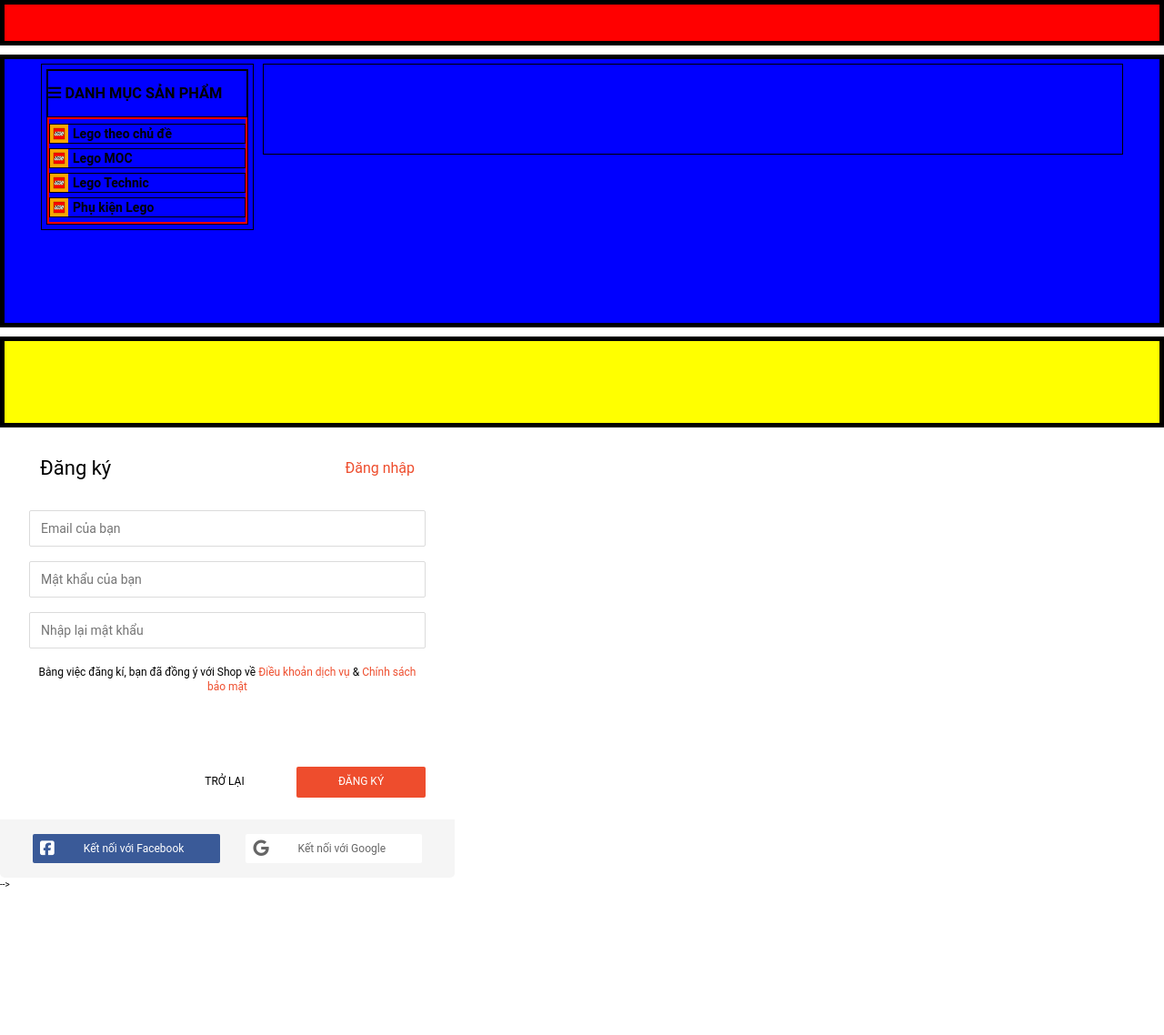
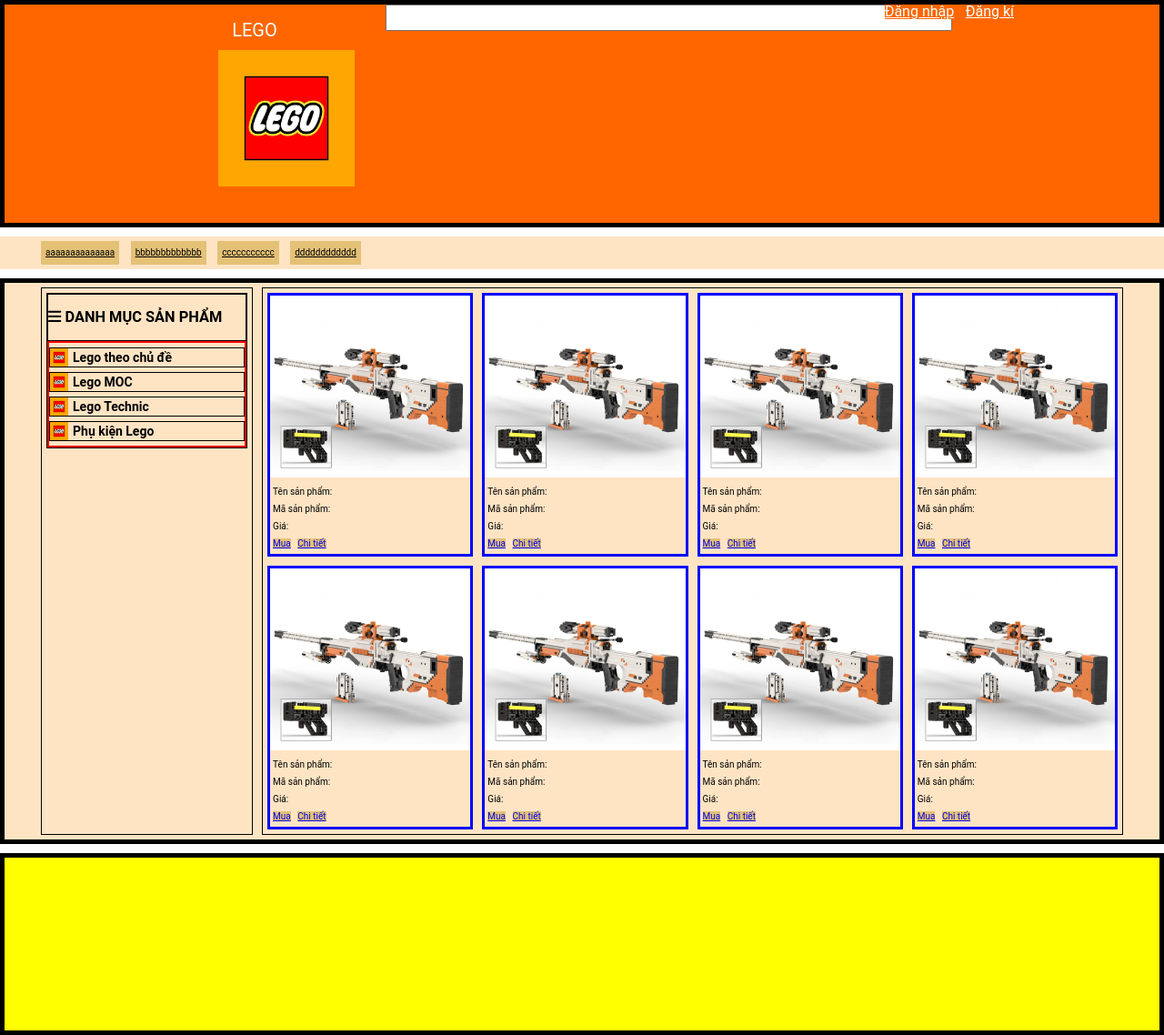
Before and after one commit to HoangDang119763/Website_LegoStore, a plain HTML site: page index.html in a window 1280 px wide. Shown: the whole page at 91% size. Before the commit the page ends 981 px from the top, so only its background shows below. Drawn offline with nearby package versions, Linux system fonts and the light colour scheme.

Commit message:
Tham khao code Lego.html - Hoang

```diff
--- a/assets/css/main.css
+++ b/assets/css/main.css
@@ -1,19 +1,69 @@
 /* Phần Header */
 .header {
   height: 50px;
-  background-color: red;
   border: solid 5px black;
   margin-bottom: 10px;
-  position: sticky;
+  position: relative;
+  height: 250px;
+  width: 100%;
+  background-color: rgb(255, 102, 0);
+}
+
+.header__info {
+  position: absolute;
+  height: 30px;
+  width: 150px;
+  top: 20px;
+  left: 200px;
+  text-align: center;
+  color: azure;
+  font-size: 20px;
+}
+
+.header__input {
+  position: absolute;
+  top: 0px;
+  left: 33%;
+  display: inline-block;
+  font-size: 20px;
+}
+
+.header__item {
+  position: absolute;
+  height: 30px;
+  margin-right: 150px;
+  right: 0px;
+  top: 0px;
+}
+
+.header__item div {
+  text-align: center;
+  background-color: rgb(255, 102, 0);
+  margin-right: 10px;
+  display: inline-block;
+  font-size: 16px;
+}
+
+/* Phần Top menu */
+.top__menu {
+  width: 100%;
+  background-color: bisque;
+  margin-top: 10px;
+  margin-bottom: 10px;
+}
+.top__menu li {
+  display: inline-table;
+  background-color: rgb(228, 193, 119);
+  margin: 5px;
+  padding: 5px;
 }
 
 /* Phần Container */
 .container {
-  height: 300px;
-  background-color: blue;
+  background-color: bisque;
   border: solid 5px black;
-  margin-bottom: 10px;
   box-sizing: border-box;
+  width: 100%;
 }
 
 /* Phần Body */
@@ -29,6 +79,7 @@
   margin: 5px 5px;
   box-sizing: border-box;
   padding: 5px;
+  float: left;
 }
 
 /* Phần Vertical Menu */
@@ -44,7 +95,7 @@
   color: var(--text-color);
 }
 
-.verticalmenu_title-icon {
+.verticalmenu_title-icon- {
 }
 
 .verticalmenu__detail {
@@ -82,18 +133,49 @@
 
 /* Phần Container - Right */
 .bodytop__right {
-  width: calc(80% - 10px);
-  height: 100px;
+  width: calc(80% - 5px);
   border: solid 1px black;
   margin: 5px 5px;
   box-sizing: border-box;
+  display: flex; /* Thay đổi từ inline-table sang flex */
+  flex-wrap: wrap; /* Cho phép các item xuống hàng khi không đủ chỗ */
+}
+
+.item__list {
+  display: flex; /* Thêm display flex cho item__list */
+  flex-wrap: wrap; /* Cho phép các item xuống hàng */
+}
+
+.item {
+  width: calc(25% - 10px);
+  border: solid blue;
+  margin: 5px;
+}
+
+.item div {
+  width: 70%;
+  margin: 3px;
+}
+
+.item div span {
+  background-color: rgb(228, 193, 119);
+  margin: 5px;
+  margin-left: 0px;
+}
+
+.images {
+  width: 100%;
+  height: 200px;
 }
 
 /* Phần Footer */
 .footer {
-  height: 100px;
+  height: 200px;
   background-color: yellow;
   border: solid 5px black;
+  width: 100%;
+  margin-top: 10px;
+  /* display: inline-block; */
 }
 
 /* Phần Modal */
@@ -223,3 +305,26 @@
   color: #666;
   background-color: var(--white-color);
 }
+
+/* Reponsive */
+@media only screen and (max-width: 800px) {
+  .item {
+    width: calc(33.3% - 10px);
+    height: calc(50% - 10px);
+  }
+
+  .grid {
+    margin-left: 0px;
+  }
+}
+
+@media only screen and (max-width: 600px) {
+  .item {
+    width: calc(50% - 10px); /* Hai item trên một hàng */
+    height: calc(30% - 10px);
+  }
+
+  .bodytop__left {
+    display: none;
+  }
+}
--- a/index.html
+++ b/index.html
@@ -21,7 +21,34 @@
   <body>
     <div class="app">
       <div class="header">
-        <div class="grid"></div>
+        <div class="grid">
+          <div class="header__info">LEGO</div>
+          <div class="header__image"><img
+            src="./assets/img/lego-icon.jpg"
+            width="150"
+            height="150"
+            style="margin-top: 50px; margin-left: 200px"
+          /></div>
+          <div class="header__input"><input
+            type="text"
+            name="Search"
+            size="50%"
+            maxlength="40"
+          /></div>
+          <div class="header__item">
+            <div><a href="#" style="color: azure">Đăng nhập</a></div>
+            <div><a href="#" style="color: azure">Đăng kí</a></div>
+          </div>
+        </div>
+      </div>
+      <div class = "top__menu">
+        <div class="grid"><ul></ul>
+          <li><a href="#" style="color: rgb(0, 0, 0)">aaaaaaaaaaaaaa</a></li>
+          <li><a href="#" style="color: rgb(0, 0, 0)">bbbbbbbbbbbbb</a></li>
+          <li><a href="#" style="color: rgb(0, 0, 0)">ccccccccccc</a></li>
+          <li><a href="#" style="color: rgb(0, 0, 0)">dddddddddddd</a></li>
+        </ul></div>
+
       </div>
       <div class="container">
         <div class="grid">
@@ -30,12 +57,12 @@
             <div class="bodytop__left">
               <div class="verticalmenu">
                 <!-- Tiêu đề Vertical Menu -->
-                 <div class="verticalmenu_title">
+                <div class="verticalmenu_title">
                   <h3>
                     <i class="verticalmenu_title-icon fa-solid fa-bars"></i>
                     <span>DANH MỤC SẢN PHẨM</span>
                   </h3>
-                 </div>
+                </div>
                 <!-- Chi tiết Vertical Menu -->
                 <div class="verticalmenu__detail">
                   <ul class="verticalmenu__detail-list">
@@ -81,92 +108,100 @@
                 </div>
               </div>
             </div>
-            <div class="bodytop__right"></div>
+            <div class="bodytop__right">
+              <div class="item__list">
+                <div class="item">
+                  <img src="./assets/img/lego_awp.jpg" class="images" />
+                  <div>Tên sản phẩm:</div>
+                  <div>Mã sản phẩm:</div>
+                  <div>Giá:</div>
+                  <div>
+                    <span><a href="#">Mua</a></span>
+                    <span><a href="#">Chi tiết</a></span>
+                  </div>
+                </div>
+                <div class="item">
+                  <img src="./assets/img/lego_awp.jpg" class="images" />
+                  <div>Tên sản phẩm:</div>
+                  <div>Mã sản phẩm:</div>
+                  <div>Giá:</div>
+                  <div>
+                    <span><a href="#">Mua</a></span>
+                    <span><a href="#">Chi tiết</a></span>
+                  </div>
+                </div>
+                <div class="item">
+                  <img src="./assets/img/lego_awp.jpg" class="images" />
+                  <div>Tên sản phẩm:</div>
+                  <div>Mã sản phẩm:</div>
+                  <div>Giá:</div>
+                  <div>
+                    <span><a href="#">Mua</a></span>
+                    <span><a href="#">Chi tiết</a></span>
+                  </div>
+                </div>
+                <div class="item">
+                  <img src="./assets/img/lego_awp.jpg" class="images" />
+                  <div>Tên sản phẩm:</div>
+                  <div>Mã sản phẩm:</div>
+                  <div>Giá:</div>
+                  <div>
+                    <span><a href="#">Mua</a></span>
+                    <span><a href="#">Chi tiết</a></span>
+                  </div>
+                </div>
+                <div class="item">
+                  <img src="./assets/img/lego_awp.jpg" class="images" />
+                  <div>Tên sản phẩm:</div>
+                  <div>Mã sản phẩm:</div>
+                  <div>Giá:</div>
+                  <div>
+                    <span><a href="#">Mua</a></span>
+                    <span><a href="#">Chi tiết</a></span>
+                  </div>
+                </div>
+                <div class="item">
+                  <img src="./assets/img/lego_awp.jpg" class="images" />
+                  <div>Tên sản phẩm:</div>
+                  <div>Mã sản phẩm:</div>
+                  <div>Giá:</div>
+                  <div>
+                    <span><a href="#">Mua</a></span>
+                    <span><a href="#">Chi tiết</a></span>
+                  </div>
+                </div>
+                <div class="item">
+                  <img src="./assets/img/lego_awp.jpg" class="images" />
+                  <div>Tên sản phẩm:</div>
+                  <div>Mã sản phẩm:</div>
+                  <div>Giá:</div>
+                  <div>
+                    <span><a href="#">Mua</a></span>
+                    <span><a href="#">Chi tiết</a></span>
+                  </div>
+                </div>
+                <div class="item">
+                  <img src="./assets/img/lego_awp.jpg" class="images" />
+                  <div>Tên sản phẩm:</div>
+                  <div>Mã sản phẩm:</div>
+                  <div>Giá:</div>
+                  <div>
+                    <span><a href="#">Mua</a></span>
+                    <span><a href="#">Chi tiết</a></span>
+                  </div>
+              </div>
+              </div>
+            </div>
           </div>
           <!-- Phần Body Middle -->
         </div>
       </div>
-      <div class="footer"></div>
+      </div>
+      <div class="footer">
+        <div class="grid"></div>
+      </div>
     </div>
 
-    <!-- Modal -->
-    <!-- <div class="modal">
-      <div class="modal__overlay"></div>
-      <div class="modal__body">
-        <!-- Authen form -->
-        <div class="auth-form">
-          <div class="auth-form__container">
-            <!-- Header -->
-            <div class="auth-form__header">
-              <h3 class="auth-form__heading">Đăng ký</h3>
-              <span class="auth-form__swith-btn">Đăng nhập</span>
-            </div>
-            <!-- Body 01 -->
-            <div class="auth-form__form">
-              <div class="auth-form__group">
-                <input
-                  type="text"
-                  class="auth-form__input"
-                  placeholder="Email của bạn"
-                />
-              </div>
 
-              <div class="auth-form__group">
-                <input
-                  type="password"
-                  class="auth-form__input"
-                  placeholder="Mật khẩu của bạn"
-                />
-              </div>
-              <div class="auth-form__group">
-                <div class="auth-form__group">
-                  <input
-                    type="password"
-                    class="auth-form__input"
-                    placeholder="Nhập lại mật khẩu"
-                  />
-                </div>
-              </div>
-            </div>
-
-            <!-- Body 02 -->
-            <div class="auth-form__aside">
-              <p class="auth-form__policy-text">
-                Bằng việc đăng kí, bạn đã đồng ý với Shop về
-                <a href="" class="auth-form__text-link">Điều khoản dịch vụ</a>
-                &
-                <a href="" class="auth-form__text-link">Chính sách bảo mật</a>
-              </p>
-            </div>
-            <!-- Footer 01 -->
-            <div class="auth-form__controls">
-              <button class="btn auth-form__controls-back btn--normal">
-                TRỞ LẠI
-              </button>
-              <button class="btn btn--primary">ĐĂNG KÝ</button>
-            </div>
-          </div>
-          <!-- Footer 02 -->
-          <div class="auth-form__socials">
-            <a
-              href=""
-              class="auth-form__socials--facebook btn btn--size-s btn--with-icon"
-              ><i
-                class="auth-form__socials-icon fa-brands fa-square-facebook"
-              ></i
-              ><span class="auth-form__socials-title"
-                >Kết nối với Facebook</span
-              ></a
-            >
-            <a
-              href=""
-              class="auth-form__socials--google btn btn--size-s btn--with-icon"
-              ><i class="auth-form__socials-icon fa-brands fa-google"></i
-              ><span class="auth-form__socials-title">Kết nối với Google</span>
-            </a>
-          </div>
-        </div>
-      </div>
-    </div> -->
   </body>
 </html>
```
Also changed, not shown: Lego.html (+59 -40 lines), modal.html (added, +79 -0 lines), test.html (added, +246 -0 lines), assets/img/lego_awp.jpg (added).
